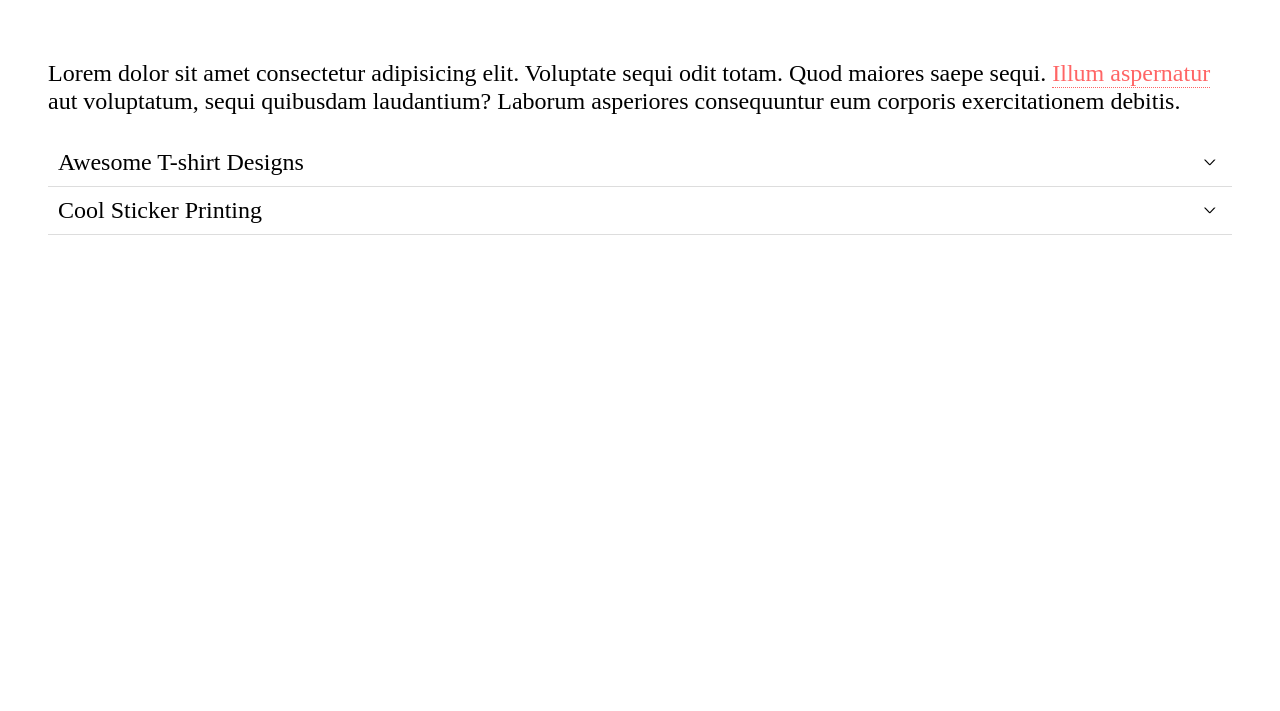
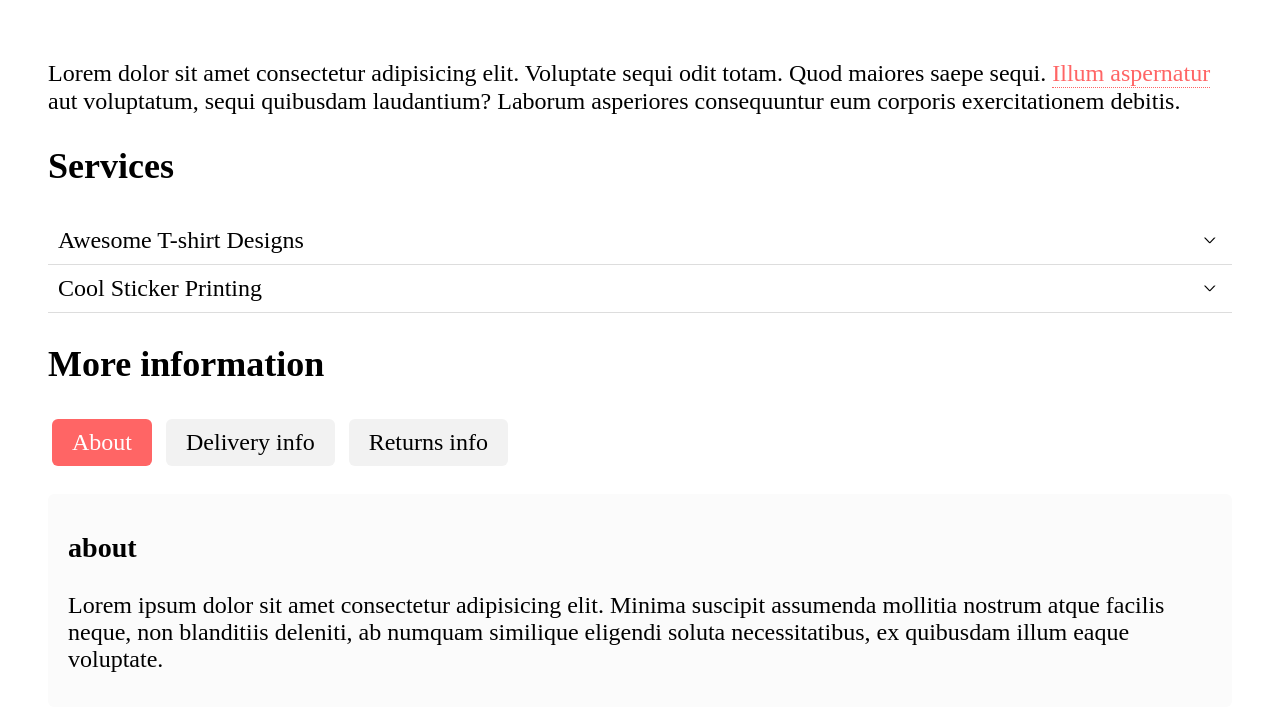
Before and after one commit to xDamneDx/ninja-ui-lib, a website built with webpack: page dist/index.html in a window 1280 px wide. Built offline with nearby package versions, Linux system fonts and the light colour scheme.

Commit message:
Added tabs component to the UI Library

```diff
--- a/src/index.js
+++ b/src/index.js
@@ -1,11 +1,14 @@
 import Tooltip from "./ninja-ui/tooltip";
 import Dropdown from "./ninja-ui/dropdown";
+import Tabs from "./ninja-ui/tabs";
 
 const tooltip = new Tooltip(document.querySelector(".tooltip"));
 const dropdowns = document.querySelectorAll(".dropdown");
+const tabs = new Tabs(document.querySelector(".tabs"));
 
 tooltip.init();
 dropdowns.forEach((dropdown) => {
   const instance = new Dropdown(dropdown);
   instance.init();
 });
+tabs.init();
--- /dev/null
+++ b/src/ninja-ui/styles/tabs.css
@@ -0,0 +1,26 @@
+.tabs > ul {
+  padding: 0;
+}
+.tabs .trigger {
+  list-style-type: none;
+  padding: 10px;
+  background: #f2f2f2;
+  margin: 4px;
+  border-radius: 6px;
+  display: inline-block;
+  padding: 10px 20px;
+  cursor: pointer;
+}
+.tabs .trigger.active {
+  background: #ff6565;
+  color: white;
+}
+.tabs .content {
+  background: #fbfbfb;
+  padding: 10px 20px;
+  border-radius: 6px;
+  display: none;
+}
+.tabs .content.active {
+  display: block;
+}
--- /dev/null
+++ b/src/ninja-ui/tabs.js
@@ -0,0 +1,29 @@
+import "./styles/tabs.css";
+
+class Tabs {
+  constructor(container) {
+    this.container = container;
+    this.tabs = container.querySelectorAll(".trigger");
+  }
+  toggleTabs(e) {
+    this.tabs.forEach((tab) => tab.classList.remove("active"));
+    e.target.classList.add("active");
+  }
+  toggleContent(e) {
+    const selector = e.target.getAttribute("data-target");
+    this.container
+      .querySelectorAll(".content")
+      .forEach((item) => item.classList.remove("active"));
+    this.container.querySelector(selector).classList.add("active");
+  }
+  init() {
+    this.tabs.forEach((tab) => {
+      tab.addEventListener("click", (e) => {
+        this.toggleTabs(e);
+        this.toggleContent(e);
+      });
+    });
+  }
+}
+
+export { Tabs as default };
```
Also changed, not shown: dist/index.html.
